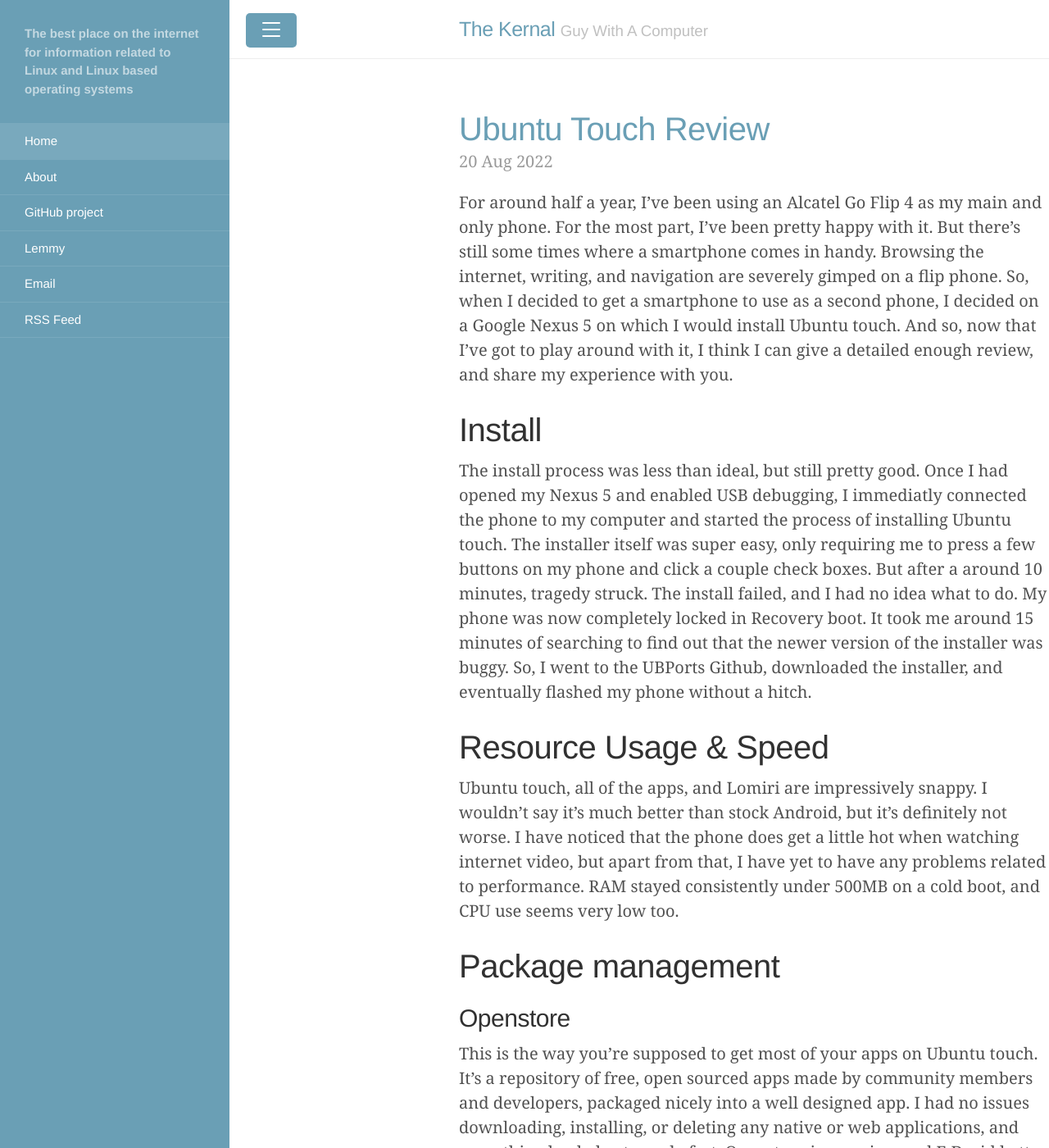
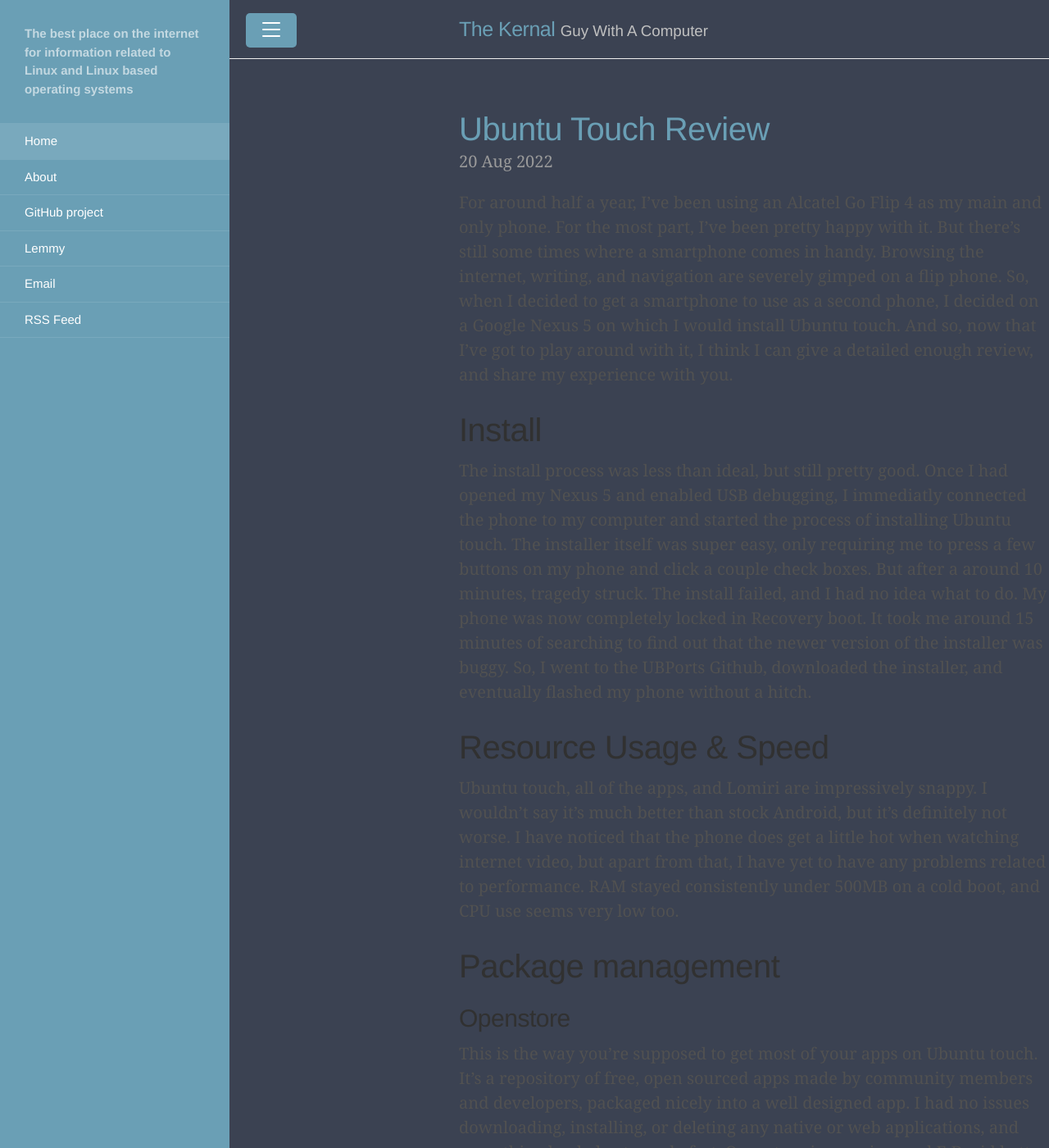
Before and after one commit to TheKernalBlog/TheKernalBlog, a Jekyll site: the page built from index.html, in a window 1280 px wide and 1400 px high. Shown: the whole window at 82% size. Built offline with Jekyll 4.4.1, drawn with Linux system fonts in a browser that asks for light colours; the list of posts is cut into pages by our own code.

Commit message:
Update poole.css

```diff
--- a/public/css/poole.css
+++ b/public/css/poole.css
@@ -60,7 +60,7 @@
 
 body {
   color: #515151;
-  background-color: #fff;
+  background-color: #3b4252;
   -webkit-text-size-adjust: 100%;
       -ms-text-size-adjust: 100%;
 }
```
